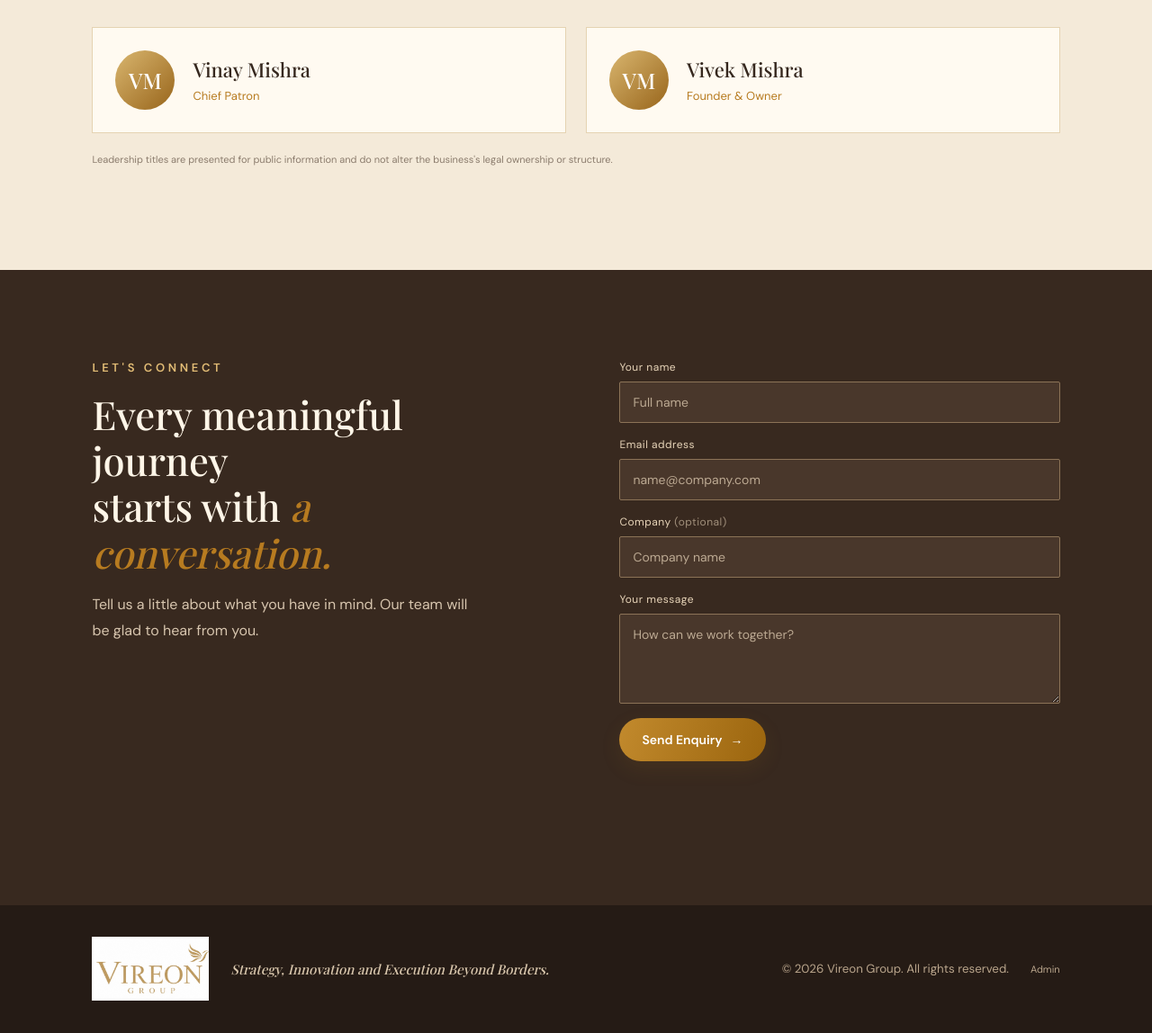
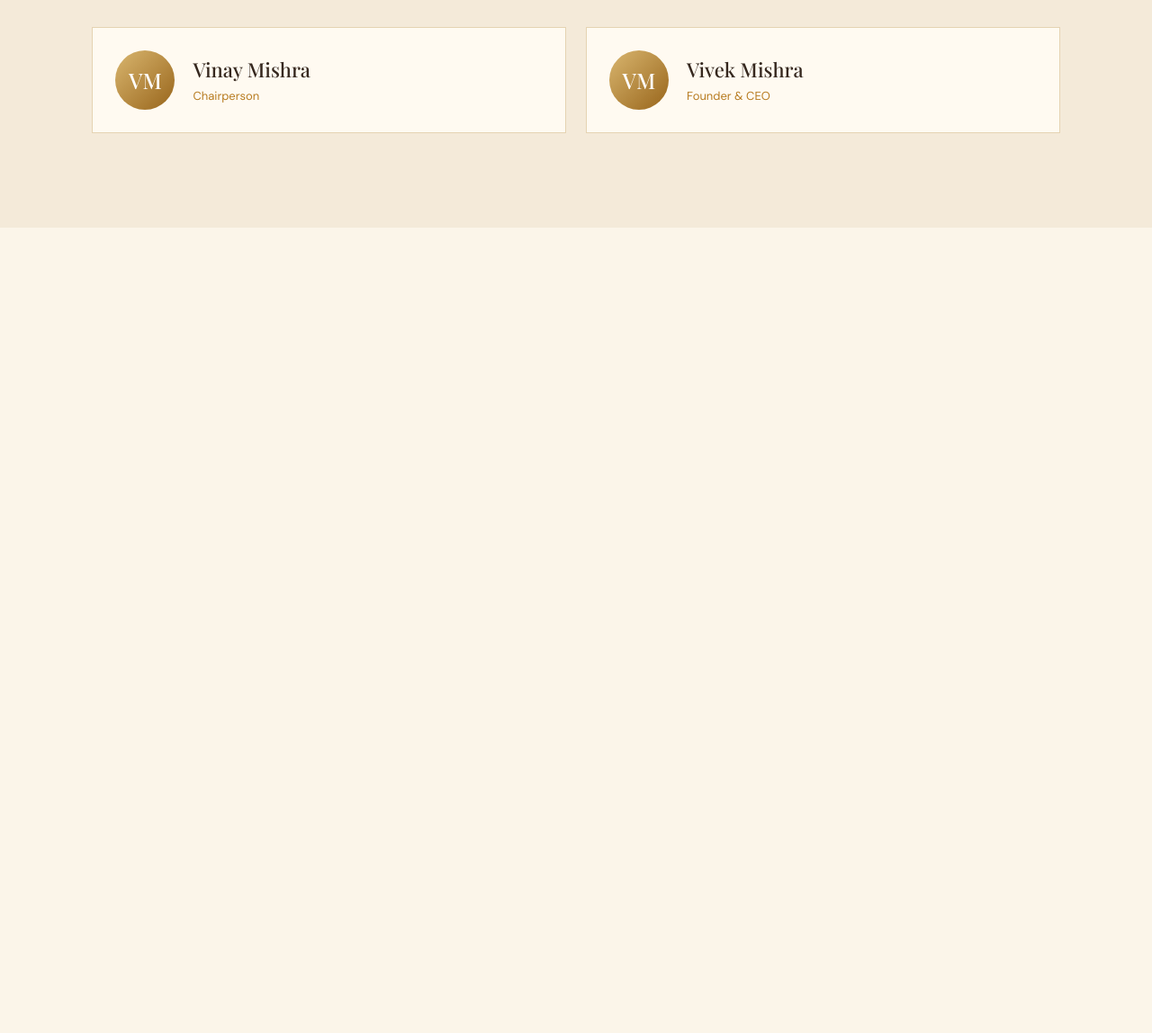
Before and after one commit to mountpeaksolutions/Vireon-group, a website: page public/index.html in a window 1280 px wide. Shown: the part 2946-4094 px from the top of the page at 90% size. After the commit the page ends 3199 px from the top, so only its background shows below. Drawn offline with nearby package versions, Linux system fonts and the light colour scheme; a web font is replaced by a local one.

Commit message:
Revise leadership titles and remove contact section
Updated leadership section with new titles and removed contact section.

```diff
--- a/public/index.html
+++ b/public/index.html
@@ -53,25 +53,26 @@
 <section class="expertise section" id="expertise">
   <div class="expertise-image"></div><div class="expertise-copy"><div class="section-kicker">HOW WE THINK</div><h2>Clarity in strategy.<br><em>Confidence in execution.</em></h2><p>We value clear priorities, responsible decision-making and dependable partnerships. Our approach is grounded in understanding the challenge before shaping the solution.</p><a class="text-link" href="#contact">Start a conversation <span>→</span></a></div>
 </section>
+
 <section class="leadership section" id="leadership">
-  <div class="section-kicker">LEADERSHIP</div><h2>Guided by experience.<br><em>Led with purpose.</em></h2>
+  <div class="section-kicker">LEADERSHIP</div>
+  <h2>Guided by experience.<br><em>Led with purpose.</em></h2>
+
   <div class="leaders">
-    <article class="leader"><div class="leader-mark">VM</div><div><h3>Vinay Mishra</h3><p>Chief Patron</p></div></article>
-    <article class="leader"><div class="leader-mark">VM</div><div><h3>Vivek Mishra</h3><p>Founder &amp; Owner</p></div></article>
+    <article class="leader">
+      <div class="leader-mark">VM</div>
+      <div>
+        <h3>Vinay Mishra</h3>
+        <p>Chairperson</p>
+      </div>
+    </article>
+
+    <article class="leader">
+      <div class="leader-mark">VM</div>
+      <div>
+        <h3>Vivek Mishra</h3>
+        <p>Founder &amp; CEO</p>
+      </div>
+    </article>
   </div>
-  <p class="disclaimer">Leadership titles are presented for public information and do not alter the business's legal ownership or structure.</p>
 </section>
-<section class="contact-section" id="contact">
-  <div class="contact-copy"><div class="section-kicker">LET'S CONNECT</div><h2>Every meaningful journey<br>starts with <em>a conversation.</em></h2><p>Tell us a little about what you have in mind. Our team will be glad to hear from you.</p></div>
-  <form id="contact-form" class="contact-form">
-    <label>Your name<input name="name" required maxlength="120" placeholder="Full name"></label>
-    <label>Email address<input name="email" type="email" required maxlength="180" placeholder="name@company.com"></label>
-    <label>Company <span class="optional">(optional)</span><input name="company" maxlength="160" placeholder="Company name"></label>
-    <label>Your message<textarea name="message" required minlength="8" maxlength="3000" rows="4" placeholder="How can we work together?"></textarea></label>
-    <button class="button button-gold" type="submit">Send Enquiry <span>→</span></button><p class="form-status" role="status"></p>
-  </form>
-</section>
-</main>
-<footer class="footer"><img src="/assets/vireon-logo.jpg" alt="Vireon Group"><p>Strategy, Innovation and Execution Beyond Borders.</p><small>© <span id="year"></span> Vireon Group. All rights reserved.</small><a href="/admin">Admin</a></footer>
-<script src="/app.js"></script>
-</body></html>
```
